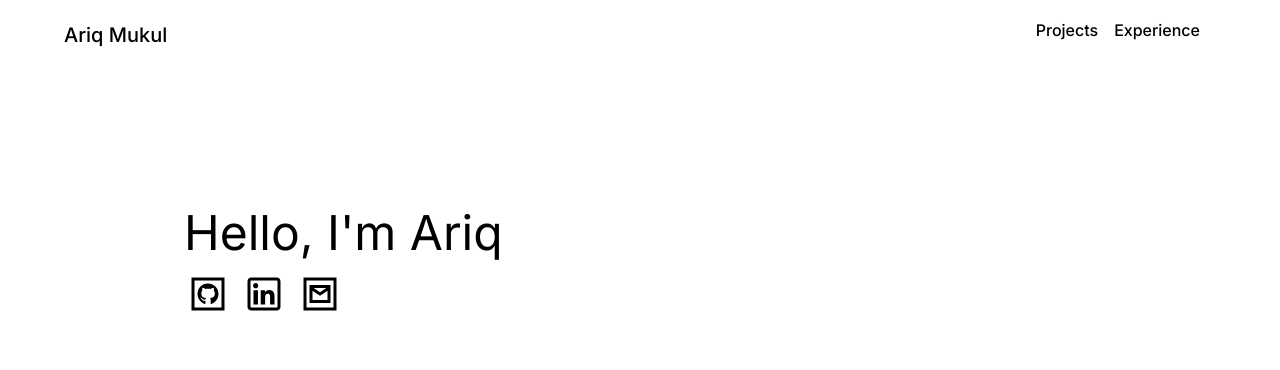
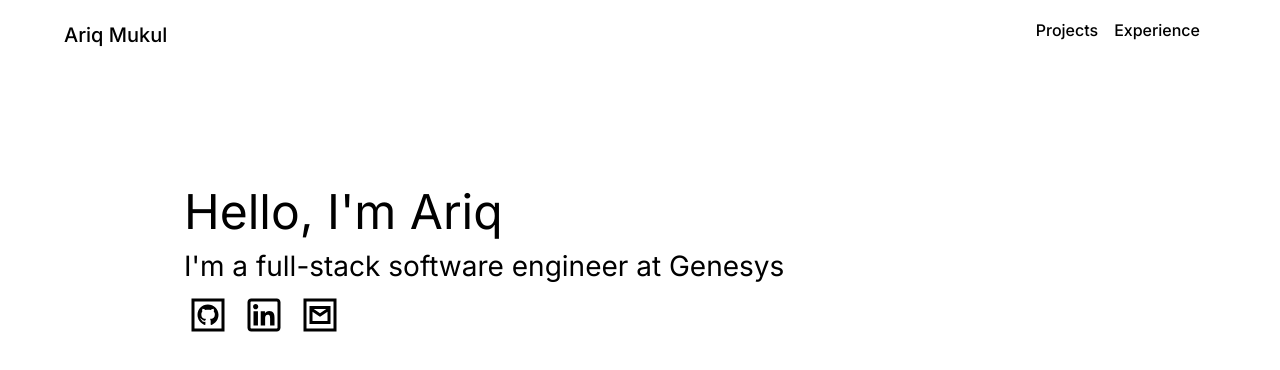
Before and after one commit to ariqM1/portfolio, a Next.js app: page / in a window 1280 px wide. Shown: the top 370 px of the page. Built offline with nearby package versions, Linux system fonts and the light colour scheme.

Commit message:
added title in home page

```diff
--- a/src/components/Home.js
+++ b/src/components/Home.js
@@ -10,6 +10,7 @@ function Home() {
   return (
     <div className="intro">
       <div className="name">Hello, I'm Ariq</div>
+      <div className="me">I'm a full-stack software engineer at Genesys</div>
       <div className="social-icons">
         <a
           href="https://github.com/ariqM1"
--- a/src/styles/Home.css
+++ b/src/styles/Home.css
@@ -15,6 +15,12 @@
   padding-bottom: 0.5rem;
 }
 
+.me {
+  font-size: 1.75rem;
+  width: 75%;
+  padding-bottom: 0.5rem;
+}
+
 .social-icons {
   display: flex;
   width: 75%;
```
